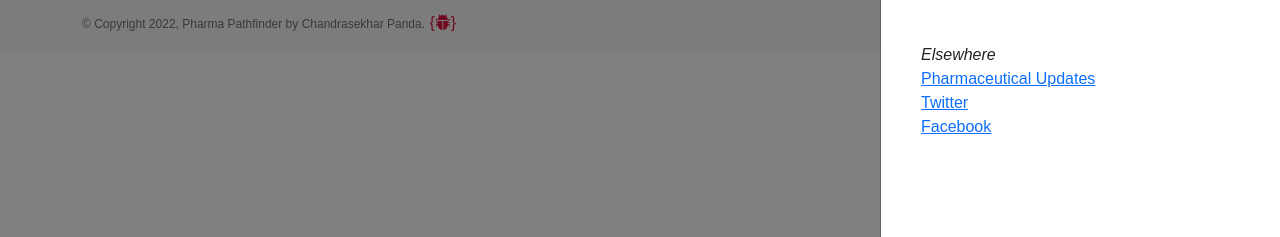
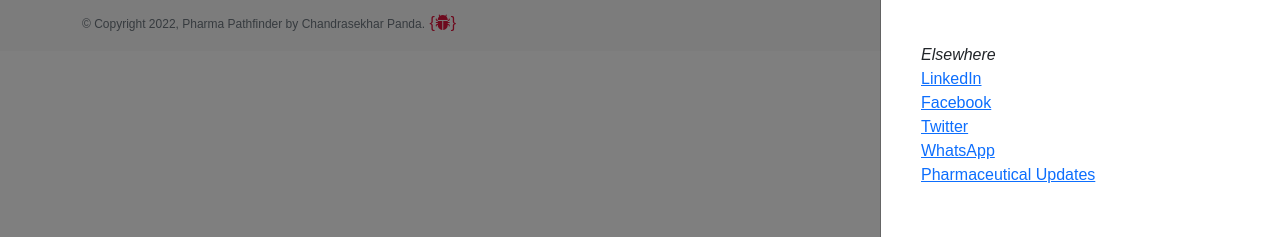
Before and after one commit to getPiyush/zjournal, a React (Create React App) app: page /web in a window 1280 px wide. Both pictures are taken after a click on the button "Blogs". Shown: the part 205-442 px from the top of the page. Built offline with nearby package versions, Linux system fonts and the light colour scheme; no server answers.

Commit message:
blogs updated

```diff
--- a/src/web/components/Panel/Blogs.tsx
+++ b/src/web/components/Panel/Blogs.tsx
@@ -37,13 +37,19 @@ export default function Blogs() {
           <span className="fst-italic">Elsewhere</span>
           <ol className="list-unstyled">
             <li>
-              <a href="https://pharmaceuticalupdates.com/" target="_blank">Pharmaceutical Updates</a>
+              <a href="https://www.linkedin.com/in/chandrasekhar-panda-6a244a63/" target="_blank">LinkedIn</a>
             </li>
             <li>
-              <a href="https://twitter.com/getPiyush" target="_blank">Twitter</a>
+              <a href="https://www.facebook.com/Chandrasekhar.panda.1983" target="_blank">Facebook</a>
             </li>
             <li>
-              <a href="https://www.facebook.com/getPiyush" target="_blank">Facebook</a>
+              <a href="https://twitter.com/Chandra17877420" target="_blank">Twitter</a>
+            </li>
+            <li>
+              <a href="https://api.whatsapp.com/send?phone=%2B917008217254&fbclid=IwAR2-fEp1i2H7pDq-r1Vgn2ka6z8jsO4GwHLJYvkWiiB0kVHaUpDUMJ81QMQ" target="_blank">WhatsApp</a>
+            </li>
+            <li>
+              <a href="https://pharmaceuticalupdates.com/" target="_blank">Pharmaceutical Updates</a>
             </li>
           </ol>
         </div>
```
Also changed, not shown: 1 other file (tests, documents, lock files or other folders).
